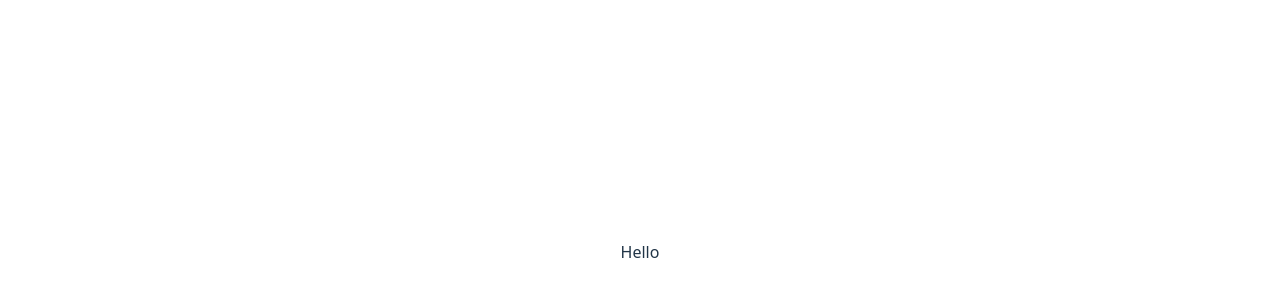
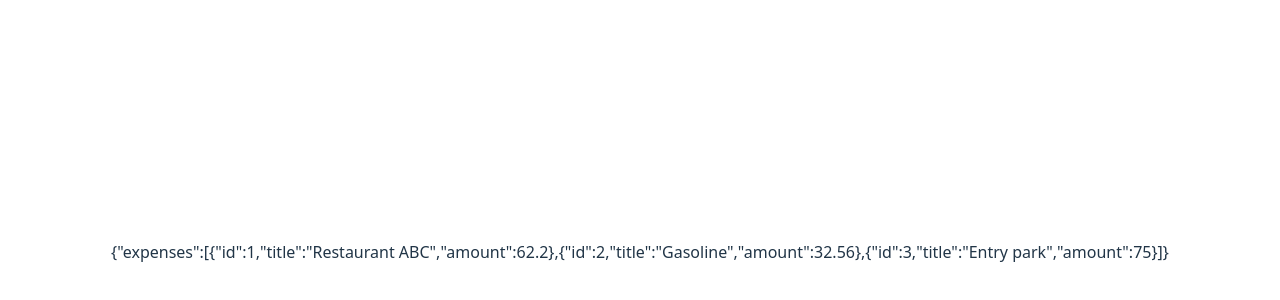
Before and after one commit to dtieber/fayrshare, a React (Vite) app: page / in a window 1280 px wide. Shown: the part 148-448 px from the top of the page. Built offline with nearby package versions, Linux system fonts and the light colour scheme.

Commit message:
feat: add basic expense list route

```diff
--- a/src/routes.tsx
+++ b/src/routes.tsx
@@ -1,8 +1,11 @@
 import { createBrowserRouter } from 'react-router-dom'
+
+import { ExpenseList, expenseListLoader } from './screens/expense-list.tsx'
 
 export const router = createBrowserRouter([
   {
     path: '/',
-    element: <p>Hello</p>,
+    element: <ExpenseList />,
+    loader: expenseListLoader,
   },
 ])
--- /dev/null
+++ b/src/screens/expense-list.tsx
@@ -0,0 +1,15 @@
+import { useLoaderData } from 'react-router-dom'
+
+import { expenses } from '../data/demo-expenses.ts'
+import { Expense } from '../model/expense.ts'
+
+export function ExpenseList() {
+  const data = useLoaderData() as { expenses: Expense[] }
+  return (
+    <>
+      <p>{JSON.stringify(data)}</p>
+    </>
+  )
+}
+
+export const expenseListLoader = () => ({ expenses })
```
